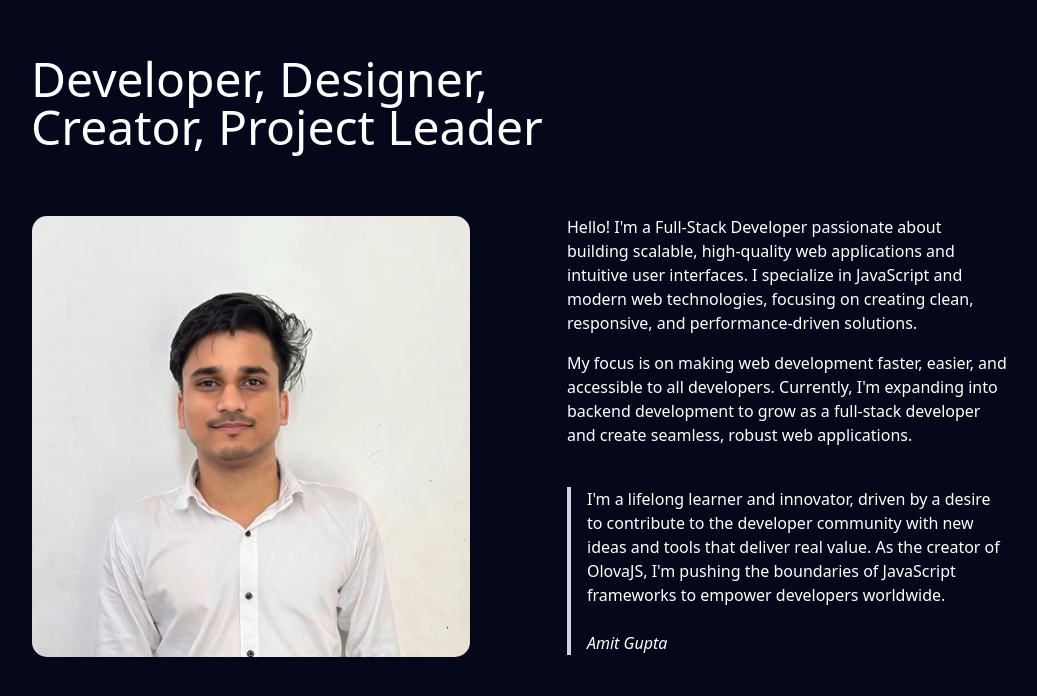
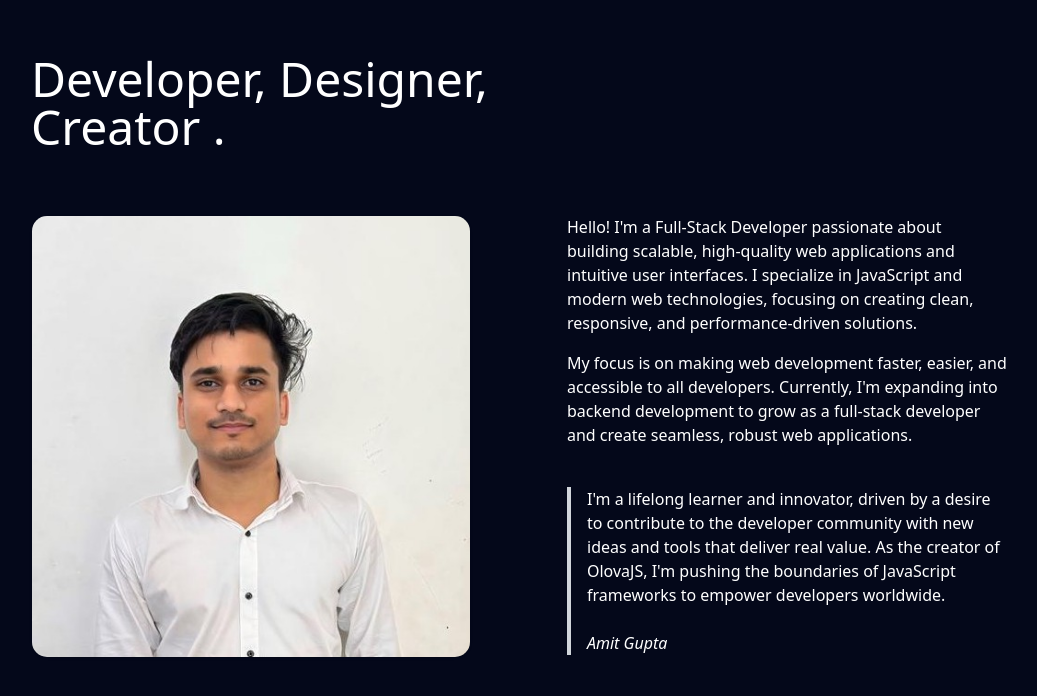
Before and after one commit to Shiva7011/Developer-page, a React (Vite) app: page /shubhamhero in a window 1280 px wide. Shown: the part 873-1569 px from the top of the page, without its empty margins (121-1158 px from the left). Built offline with nearby package versions, Linux system fonts and the light colour scheme.

Commit message:
Update job titles in About section

```diff
--- a/src/pages/About/About.jsx
+++ b/src/pages/About/About.jsx
@@ -6,7 +6,7 @@ export default function About() {
       <section id="about" className="py-16 md:py-32  text-white bg-[#04081A]">
         <div className="mx-auto max-w-5xl space-y-8 px-6 md:space-y-16">
           <h2 className="relative z-10 max-w-xl text-4xl font-medium lg:text-5xl text-white">
-            Developer, Designer, Creator, Project Leader
+            Developer, Designer, Creator .
           </h2>
           <div className="grid gap-6 sm:grid-cols-2 md:gap-12 lg:gap-24">
             <div className="relative mb-6 sm:mb-0">
```
